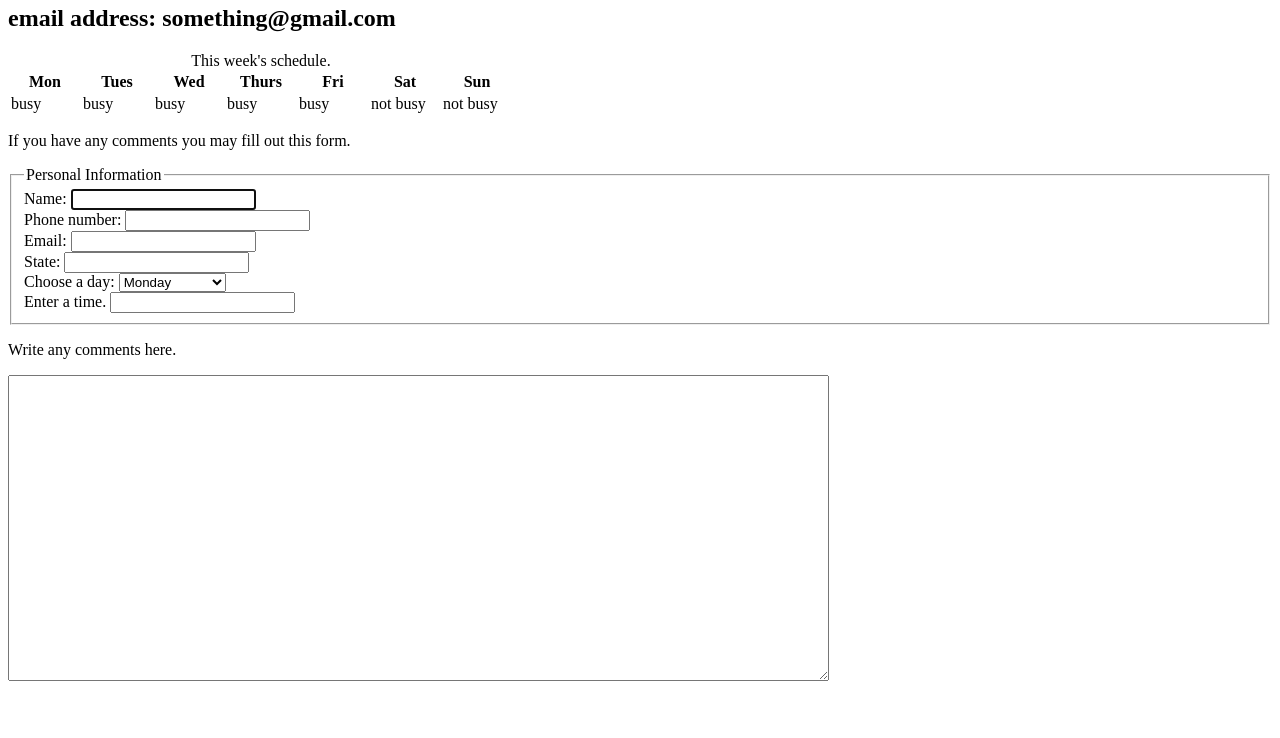
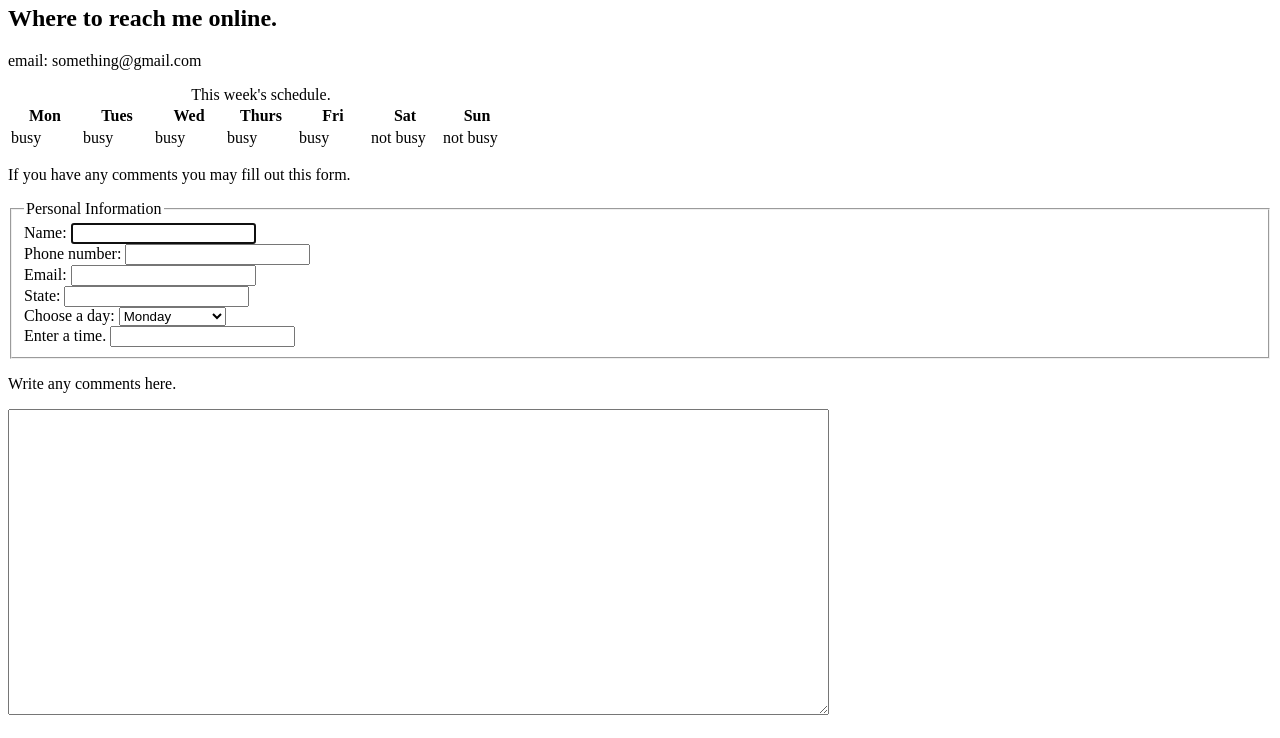
Before and after one commit to iojosorio/cse134-hw2, a plain HTML site: page _contact.html in a window 1280 px wide. Shown: the part 62-800 px from the top of the page. Drawn offline with Linux system fonts and the light colour scheme.

Commit message:
updated hgroup

```diff
--- a/_contact.html
+++ b/_contact.html
@@ -13,10 +13,10 @@
     <section>
         <hgroup>
             <h1>Contact Information</h1>
-            <h2>email address: something@gmail.com</h2>
+            <h2>Where to reach me online.</h2>
         </hgroup>
+        <p>email: something@gmail.com</p>
     </section>
-
 
     <table>
         <caption>This week's schedule.</caption>
```
